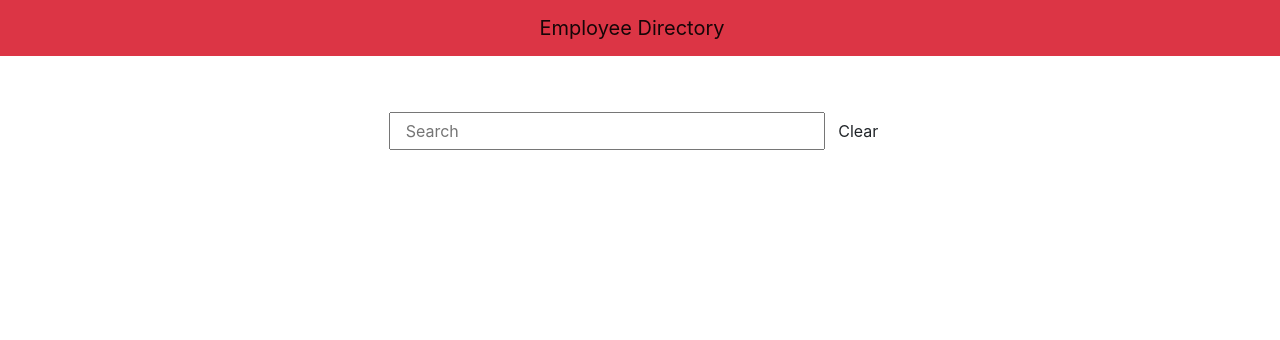
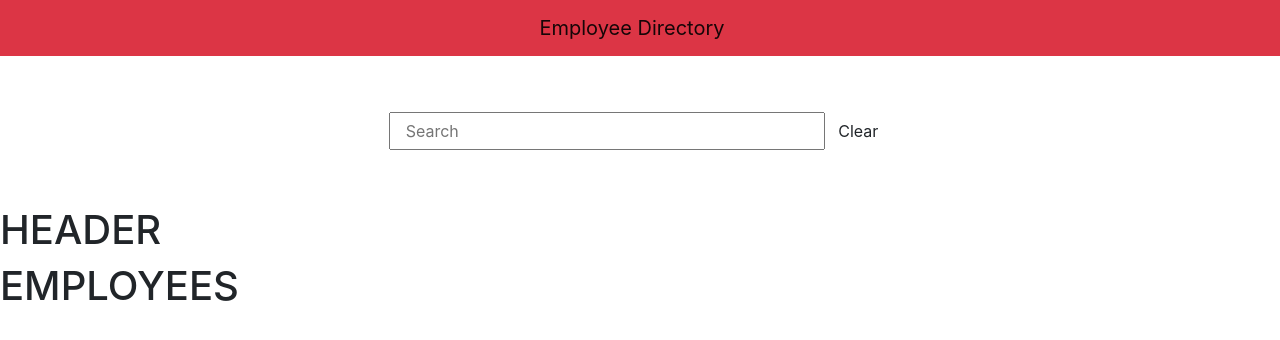
Before and after one commit to SprengerV/quick_lookup, a React (Create React App) app: page / in a window 1280 px wide. Shown: the top 340 px of the page. Built offline with nearby package versions, Linux system fonts and the light colour scheme; no server answers.

Commit message:
set up for employee list header

```diff
--- a/package.json
+++ b/package.json
@@ -6,6 +6,7 @@
     "@testing-library/jest-dom": "^5.12.0",
     "@testing-library/react": "^11.2.6",
     "@testing-library/user-event": "^12.8.3",
+    "axios": "^0.21.1",
     "bootstrap": "^4.6.0",
     "react": "^17.0.2",
     "react-dom": "^17.0.2",
--- a/src/App.js
+++ b/src/App.js
@@ -2,14 +2,23 @@ import React, { Component } from 'react'
 import './App.css';
 import Navbar from './components/navbar';
 import Search from './components/search';
-// import EmployeeList from './components/employeeList'
+import EmployeeList from './components/employeeList'
+import getEmployees from './utils/API'
 
 class App extends Component {
   state = {
     search: "",
-    results: []
+    results: [],
+    employees: []
   }
 
+  componentDidMount() {
+    getEmployees()
+      .then(res => {
+        this.setState({ employees: res.data.results })
+      })
+      .catch(err => console.log(err));
+  }
   inputHandler = event => {
     this.setState({ search: event.target.value });
   }
@@ -29,7 +38,7 @@ class App extends Component {
           search={this.state.search}
           clearInput={this.clearInput}
         />
-        {/* <EmployeeList /> */}
+        <EmployeeList/>
       </div>
     )
   }
--- a/src/components/employeeList/index.js
+++ b/src/components/employeeList/index.js
@@ -0,0 +1,13 @@
+import React from 'react';
+import ListHeader from '../listHeader'
+
+function EmployeeList() {
+    return(
+        <div>
+            <ListHeader />
+            <h1>EMPLOYEES</h1>
+        </div>
+    );
+}
+
+export default EmployeeList;
--- /dev/null
+++ b/src/components/listHeader/index.js
@@ -0,0 +1,9 @@
+import React from 'react';
+
+function listHeader() {
+    return (
+        <h1>HEADER</h1>
+    );
+}
+
+export default listHeader;
--- a/src/utils/API.js
+++ b/src/utils/API.js
@@ -3,12 +3,15 @@ import axios from 'axios';
 const url = {
     base: 'https://randomuser.me/api/',
     res: '?results=' + 500,
-    include: ['name', 'picture', 'id', 'email', 'location', 'dob'],
-    inc: '?inc=' + this.include.join(',')
+    include: ['name', 'picture', 'id', 'email', 'location', 'dob']
 }
+url.include.length === 0 ?
+    url.inc = ''
+    :
+    url.inc = '&inc=' + url.include.join(',')
 
-const getEmployees = async () => {
-    return axios.get(url.base + url.res + url.inc)
+function getEmployees() {
+    return axios.get(url.base + url.res + url.inc);
 }
 
 export default getEmployees;
```
Also changed, not shown: 1 other file (tests, documents, lock files or other folders).
